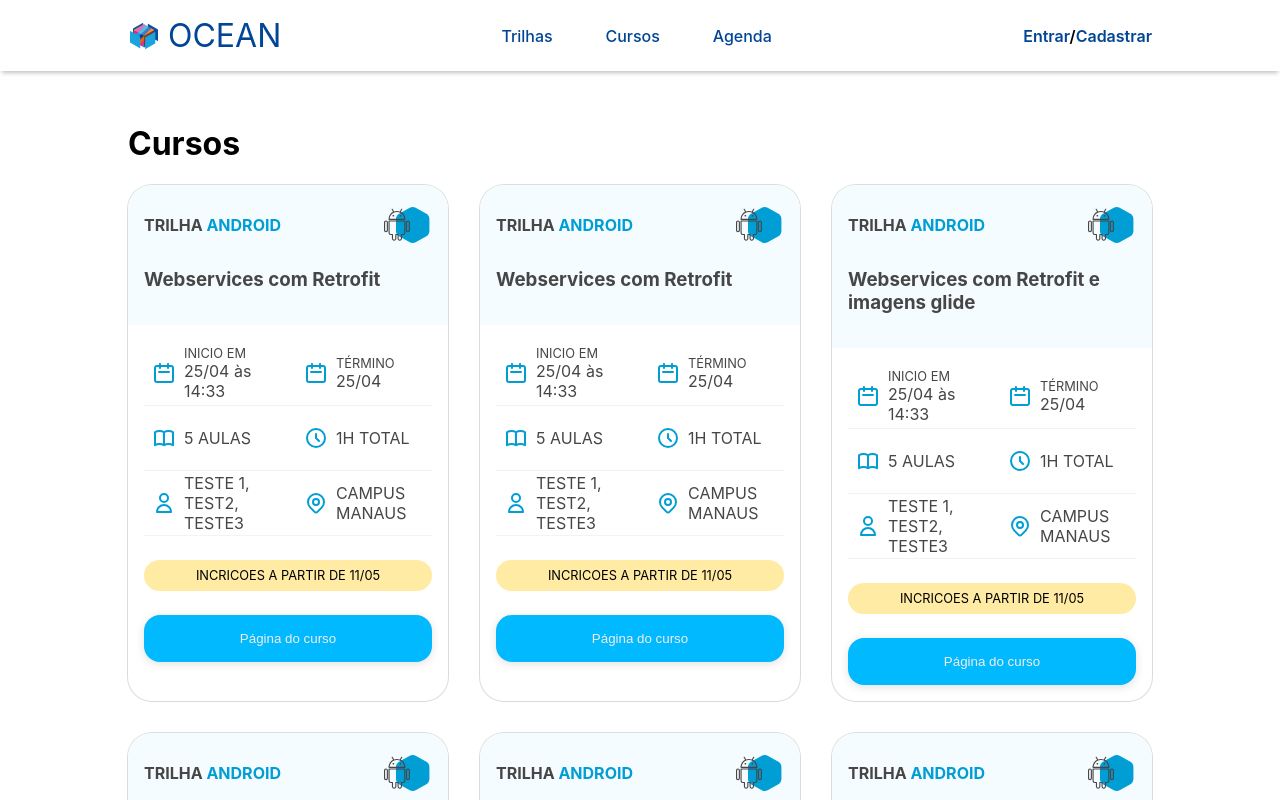
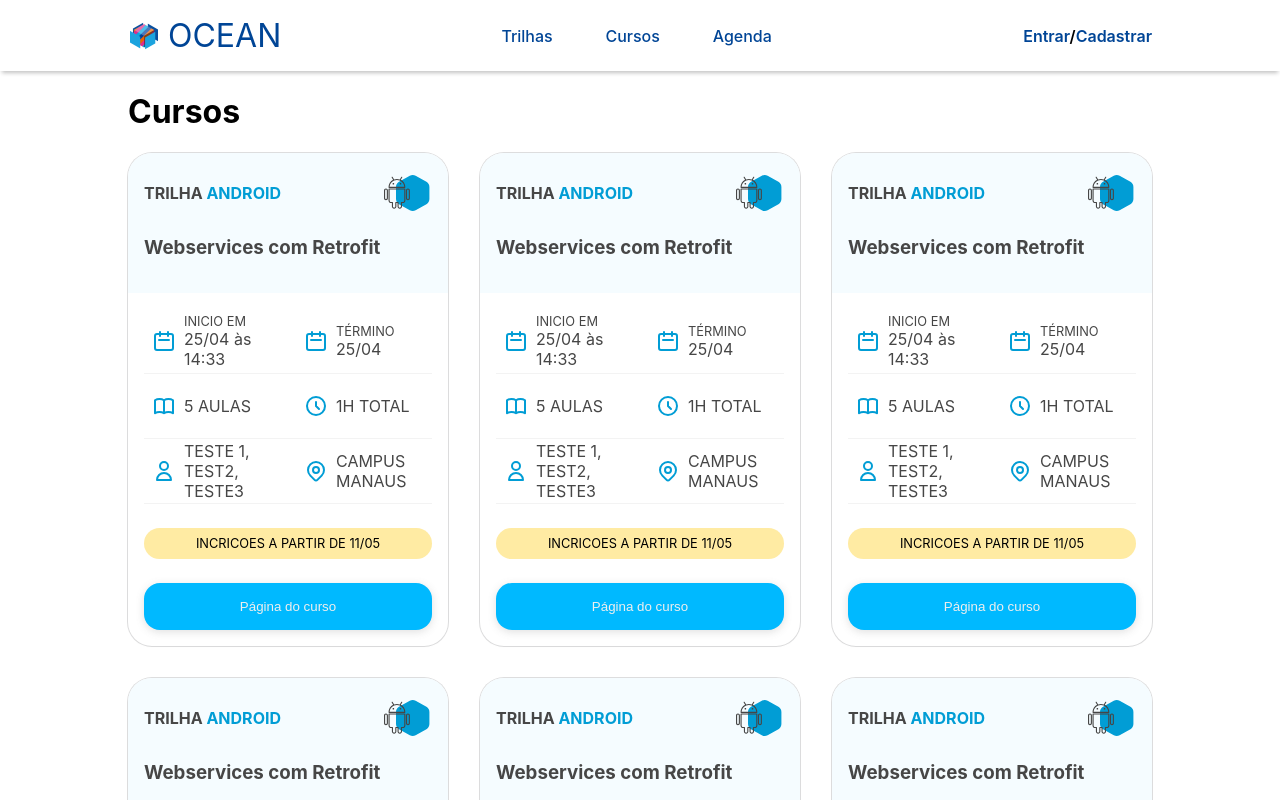
Before and after one commit to antoniohauren/creathus-courses-frontend, a React (Create React App) app: page / in a window 1280 px wide. Shown: the top 800 px of the page. Built offline with nearby package versions, Linux system fonts and the light colour scheme.

Commit message:
feat: add mansory like grid on home

```diff
--- a/src/App.module.css
+++ b/src/App.module.css
@@ -1,11 +1,43 @@
 main.content {
-  width: 80%;
+  width: 90%;
   margin-inline: auto;
-  padding-block: 2rem;
 }
-main.content > div {
-  display: grid;
+
+div.cards {
+  /* sad reactions only */
+  /* display: grid;
   grid-template-columns: repeat(auto-fill, minmax(20rem, 1fr));
-  grid-template-rows: masonry;
-  gap: 2rem;
+  grid-template-rows: mansory;
+  gap: 2rem; */
+
+  columns: 1;
+  column-gap: 2rem;
 }
+
+div.cards > article {
+  break-inside: avoid;
+  margin-bottom: 2rem;
+}
+
+@media screen and (min-width: 768px) {
+  div.cards {
+    columns: 2;
+  }
+}
+
+@media screen and (min-width: 1200px) {
+  main.content {
+    width: 80%;
+  }
+  div.cards {
+    columns: 3;
+    column-gap: 2rem;
+  }
+}
+
+@media screen and (min-width: 1700px) {
+  div.cards {
+    columns: 4;
+    column-gap: 2rem;
+  }
+}
--- a/src/App.tsx
+++ b/src/App.tsx
@@ -10,7 +10,7 @@ function App() {
 
       <main className={styles.content}>
         <h1>Cursos</h1>
-        <div className="cards">
+        <div className={styles.cards}>
           {Array(8)
             .fill(Math.random())
             .map((e, i) => {
```
